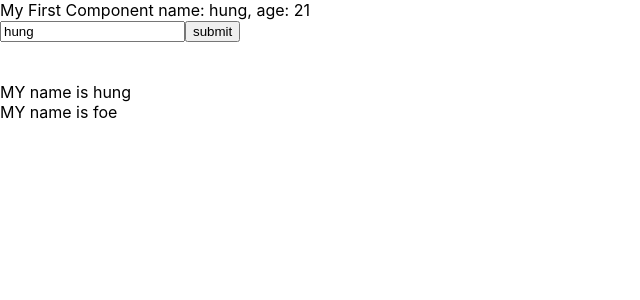
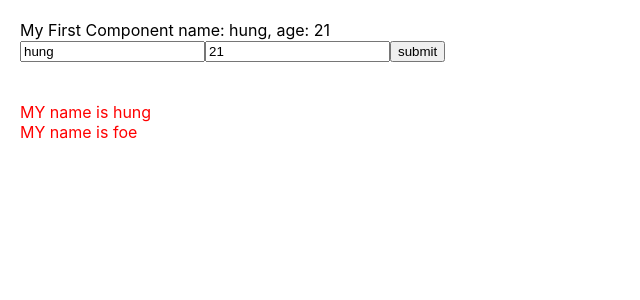
Before and after one commit to viethung82nd/react-v9, a React (Create React App) app: page / in a window 1280 px wide. Shown: the top 300 px of the page, without its empty margins (0-640 px from the left). Built offline with nearby package versions, Linux system fonts and the light colour scheme.

Commit message:
video 2.26

```diff
--- a/package.json
+++ b/package.json
@@ -6,6 +6,7 @@
     "@testing-library/jest-dom": "5.16.4",
     "@testing-library/react": "13.3.0",
     "@testing-library/user-event": "13.5.0",
+    "bootstrap": "^5.3.6",
     "react": "18.2.0",
     "react-dom": "18.2.0",
     "react-redux": "8.0.1",
--- a/src/App.css
+++ b/src/App.css
@@ -1,4 +1,13 @@
+.red {
+  color: red;
+}
+
+.green {
+  color: green;
+}
+
 body {
+  padding: 20px;
   margin: 0;
   font-family: -apple-system, BlinkMacSystemFont, 'Segoe UI', 'Roboto', 'Oxygen',
     'Ubuntu', 'Cantarell', 'Fira Sans', 'Droid Sans', 'Helvetica Neue',
@@ -46,6 +55,7 @@ code {
   from {
     transform: rotate(0deg);
   }
+
   to {
     transform: rotate(360deg);
   }
--- a/src/components/UserInfo.js
+++ b/src/components/AddUserInfo.js
@@ -1,6 +1,6 @@
 import React from "react";
 
-class UserInfo extends React.Component {
+class AddUserInfo extends React.Component {
     state = {
         name: 'hung',
         age: '21'
@@ -8,15 +8,19 @@ class UserInfo extends React.Component {
 
 
     handleOnChange = (event) => {
+        const { name, value } = event.target;
         this.setState({
-            name: event.target.value,
-            age: 89
+            [name]: value,
         });
     }
 
     handleOnSubmit = (event) => {
         event.preventDefault();
-        console.log(this.state);
+        this.props.handleAddNewUser({
+            id: Math.floor((Math.random() * 100) + 1) + '-random',
+            name: this.state.name,
+            age: this.state.age
+        });
     }
 
     render() {
@@ -28,6 +32,13 @@ class UserInfo extends React.Component {
                 <form onSubmit={(event) => this.handleOnSubmit(event)}>
                     <input type="text"
                         value={this.state.name}
+                        name="name"
+                        onChange={(event) => this.handleOnChange(event)}
+                    ></input>
+
+                    <input type="text"
+                        value={this.state.age}
+                        name='age'
                         onChange={(event) => this.handleOnChange(event)}
                     ></input>
                     <button>submit</button>
@@ -38,4 +49,4 @@ class UserInfo extends React.Component {
     }
 }
 
-export default UserInfo;
+export default AddUserInfo;
--- a/src/components/DisplayInfor.js
+++ b/src/components/DisplayInfor.js
@@ -6,11 +6,13 @@ class DisplayInfor extends React.Component {
         return (
             <div>
                 {listUser.map((user) => {
-                    return (
-                        <div key={user.id}>
-                            MY name is {user.name}
-                        </div>
-                    );
+                    if (+user.age > 18) {
+                        return (
+                            <div key={user.id} className="red">
+                                MY name is {user.name}
+                            </div>
+                        );
+                    }
                 })}
             </div>
         );
--- a/src/components/MyComponent.js
+++ b/src/components/MyComponent.js
@@ -1,5 +1,5 @@
 import React from "react";
-import UserInfo from "./UserInfo";
+import AddUserInfo from "./AddUserInfo";
 import DisplayInfor from "./DisplayInfor";
 
 class MyComponent extends React.Component {
@@ -10,15 +10,27 @@ class MyComponent extends React.Component {
         ]
     }
 
+    handleAddNewUser = (userOb) => {
+        console.log(userOb);
+        this.setState({
+            listUser: [userOb, ... this.state.listUser]
+        })
+    }
+
 
     render() {
 
         return (
             <div>
-                <UserInfo></UserInfo>
+                <AddUserInfo
+                    handleAddNewUser={this.handleAddNewUser}
+                ></AddUserInfo>
                 <br></br>
                 <br></br>
-                <DisplayInfor listUser={this.state.listUser}></DisplayInfor>
+                <DisplayInfor
+
+                    listUser={this.state.listUser}
+                ></DisplayInfor>
             </div>
 
         );
```
Also changed, not shown: src/App.js (line endings or trailing spaces), 1 other file (tests, documents, lock files or other folders).
